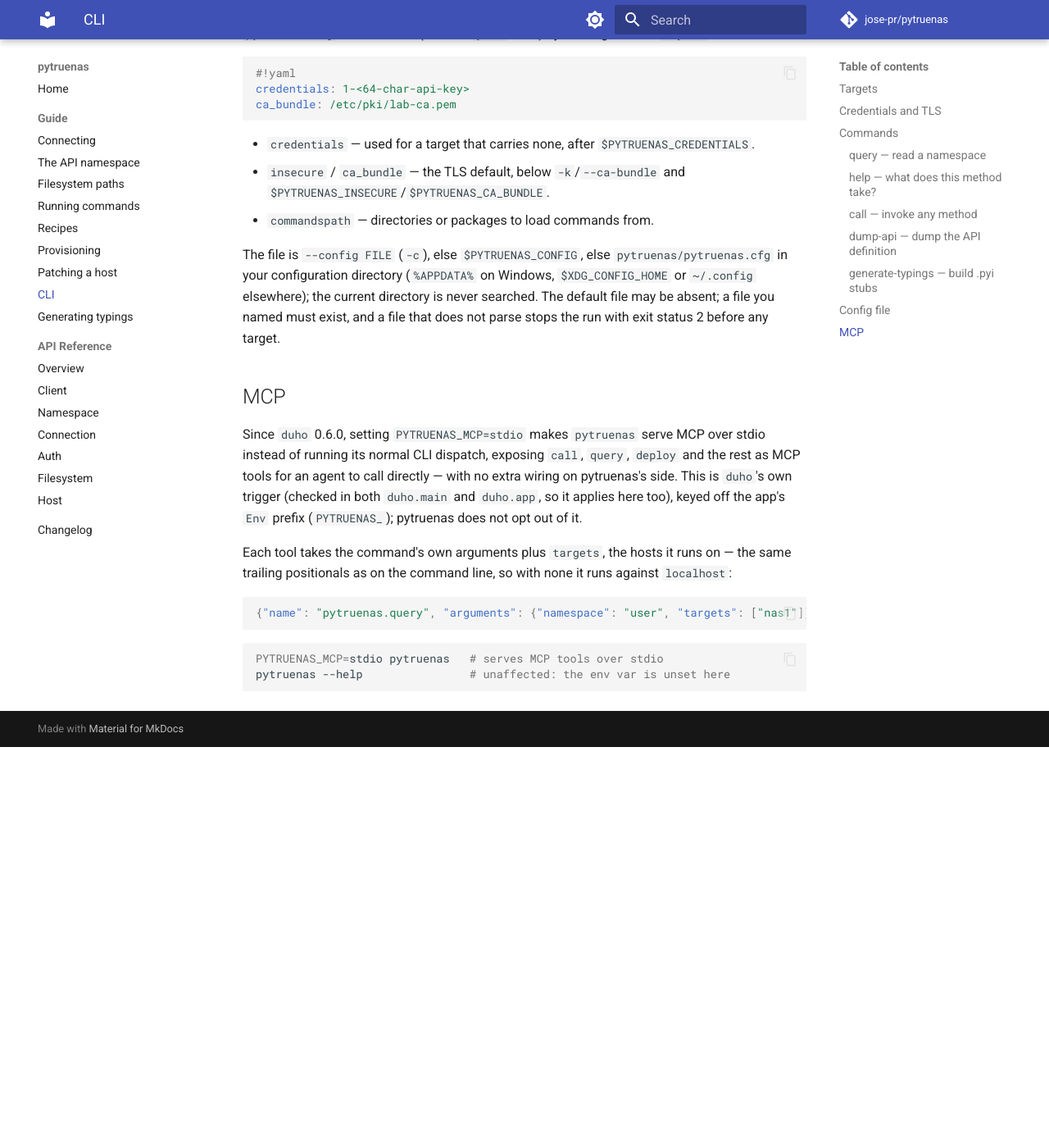
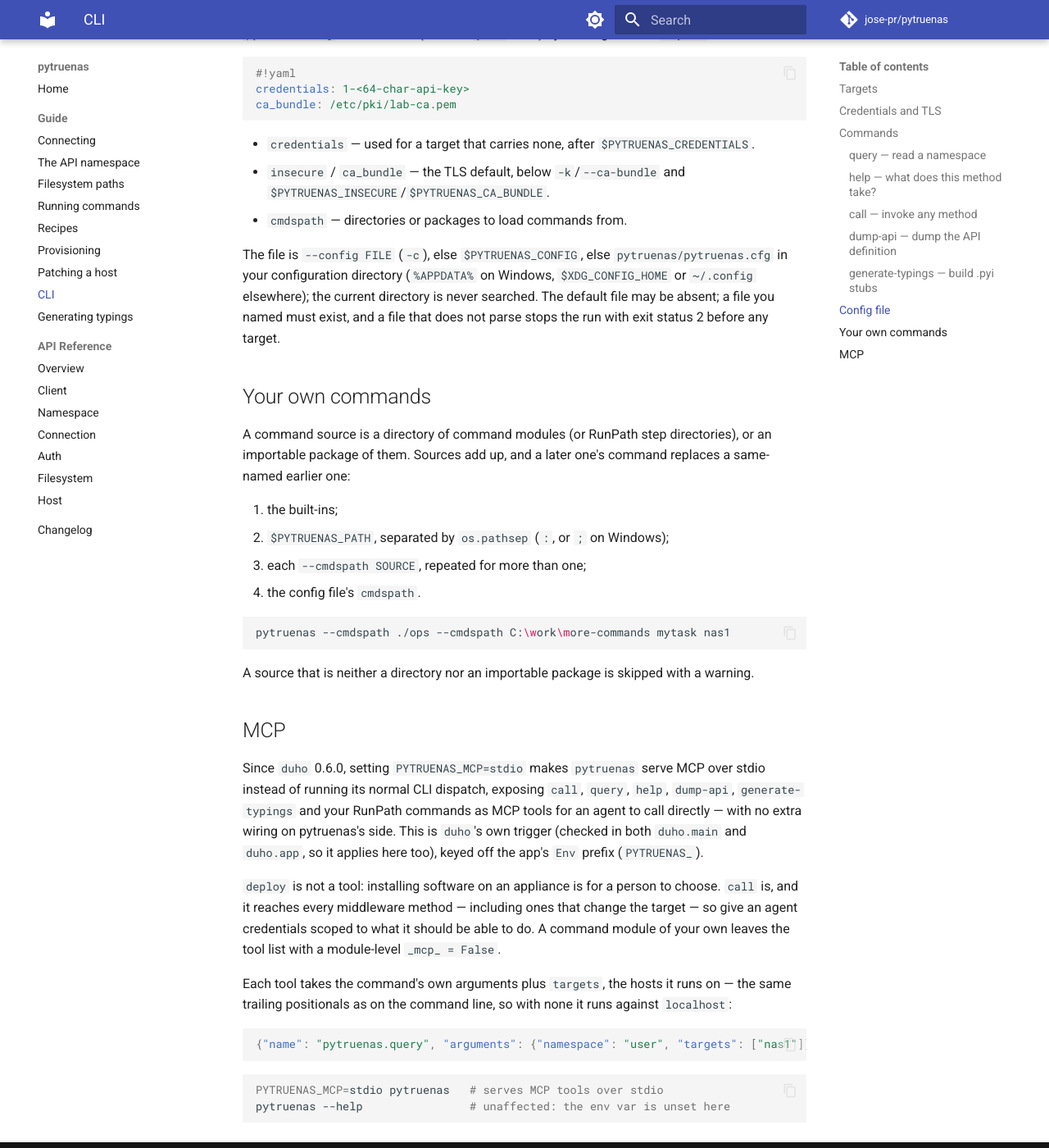
Before and after one commit to jose-pr/pytruenas, an MkDocs documentation site: the page built from docs/guide/cli.md, in a window 1280 px wide and 1400 px high, scrolled down 3562 px. Shown: the whole window at 82% size. Built offline with MkDocs 1.6.1 and Material for MkDocs 9.7.7, drawn with Linux system fonts in a browser that asks for light colours; comment, search, counter and statistics services are not loaded; before the commit the page ends 4473 px from its top, so only the background shows below that.

Commit message:
docs: the pytruenas.cli layout, cmdspath, generate-typings --from and the MCP tool list

````diff
--- a/docs/guide/cli.md
+++ b/docs/guide/cli.md
@@ -168,7 +168,7 @@
 ```toml
 credentials = "1-<64-char-api-key>"   # or a table: {username = "root", password = "..."}
 ca_bundle = "/etc/pki/lab-ca.pem"     # or: insecure = true
-commandspath = ["mycommands"]         # extra command sources, relative to this file
+cmdspath = ["mycommands"]             # extra command sources, relative to this file
 ```
 
 Its format is the one a `#!<format>` first line names (`#!toml`, `#!yaml`,
@@ -187,7 +187,7 @@
   `$PYTRUENAS_CREDENTIALS`.
 - `insecure` / `ca_bundle` — the TLS default, below `-k`/`--ca-bundle` and
   `$PYTRUENAS_INSECURE`/`$PYTRUENAS_CA_BUNDLE`.
-- `commandspath` — directories or packages to load commands from.
+- `cmdspath` — directories or packages to load commands from.
 
 The file is `--config FILE` (`-c`), else `$PYTRUENAS_CONFIG`, else
 `pytruenas/pytruenas.cfg` in your configuration directory (`%APPDATA%` on
@@ -196,14 +196,39 @@
 and a file that does not parse stops the run with exit status 2 before any
 target.
 
+## Your own commands
+
+A command source is a directory of command modules (or RunPath step
+directories), or an importable package of them. Sources add up, and a later
+one's command replaces a same-named earlier one:
+
+1. the built-ins;
+2. `$PYTRUENAS_PATH`, separated by `os.pathsep` (`:`, or `;` on Windows);
+3. each `--cmdspath SOURCE`, repeated for more than one;
+4. the config file's `cmdspath`.
+
+```bash
+pytruenas --cmdspath ./ops --cmdspath C:\work\more-commands mytask nas1
+```
+
+A source that is neither a directory nor an importable package is skipped with
+a warning.
+
 ## MCP
 
 Since `duho` 0.6.0, setting `PYTRUENAS_MCP=stdio` makes `pytruenas` serve MCP
 over stdio instead of running its normal CLI dispatch, exposing `call`,
-`query`, `deploy` and the rest as MCP tools for an agent to call directly —
-with no extra wiring on pytruenas's side. This is `duho`'s own trigger (checked
-in both `duho.main` and `duho.app`, so it applies here too), keyed off the
-app's `Env` prefix (`PYTRUENAS_`); pytruenas does not opt out of it.
+`query`, `help`, `dump-api`, `generate-typings` and your RunPath commands as
+MCP tools for an agent to call directly — with no extra wiring on pytruenas's
+side. This is `duho`'s own trigger (checked in both `duho.main` and
+`duho.app`, so it applies here too), keyed off the app's `Env` prefix
+(`PYTRUENAS_`).
+
+`deploy` is not a tool: installing software on an appliance is for a person to
+choose. `call` is, and it reaches every middleware method — including ones
+that change the target — so give an agent credentials scoped to what it should
+be able to do. A command module of your own leaves the tool list with a
+module-level `_mcp_ = False`.
 
 Each tool takes the command's own arguments plus `targets`, the hosts it runs
 on — the same trailing positionals as on the command line, so with none it runs
````
Also changed, not shown: AGENTS.md (+8 -5 lines), CHANGELOG.md (+36 -4 lines), README.md (+6 -4 lines), docs/guide/api.md (+3 -3 lines), docs/guide/typings.md (+4 -1 lines), src/pytruenas/AGENTS.md (+92 -95 lines).
